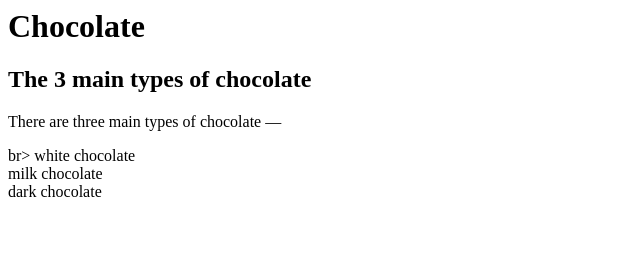
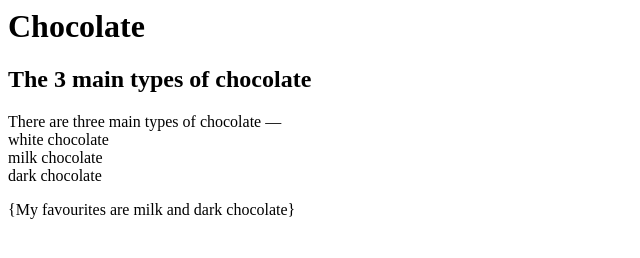
Before and after one commit to queenashy/Chocolate, a plain HTML site: page index.html in a window 1280 px wide. Shown: the whole page, without its empty margins (0-640 px from the left). Drawn offline with Linux system fonts and the light colour scheme.

Commit message:
Update index.html

```diff
--- a/index.html
+++ b/index.html
@@ -10,7 +10,8 @@
     <h2>The 3 main types of chocolate</h2>
       </header>
     <main>
-      <p>There are three main types of chocolate —</p>br> white chocolate</br> milk chocolate</br>dark chocolate</p>
+      <p>There are three main types of chocolate —</br> white chocolate</br> milk chocolate</br>dark chocolate</p>
+      <p>{My favourites are milk and dark chocolate}</p>
     </main>
   </body>
 </html>
```
